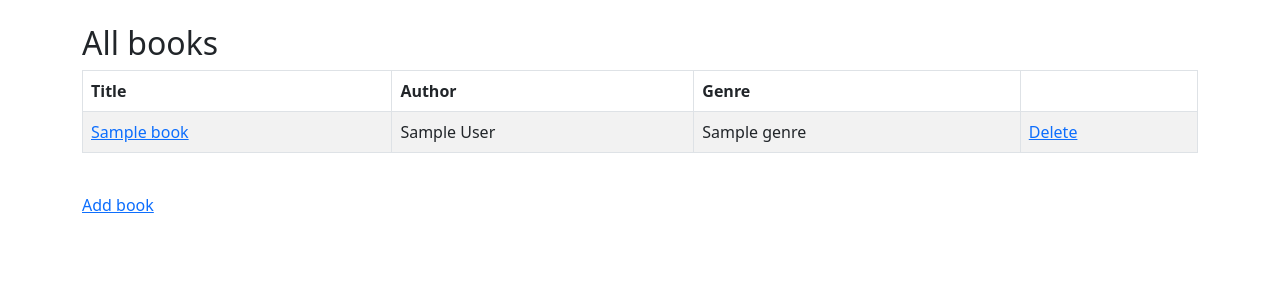
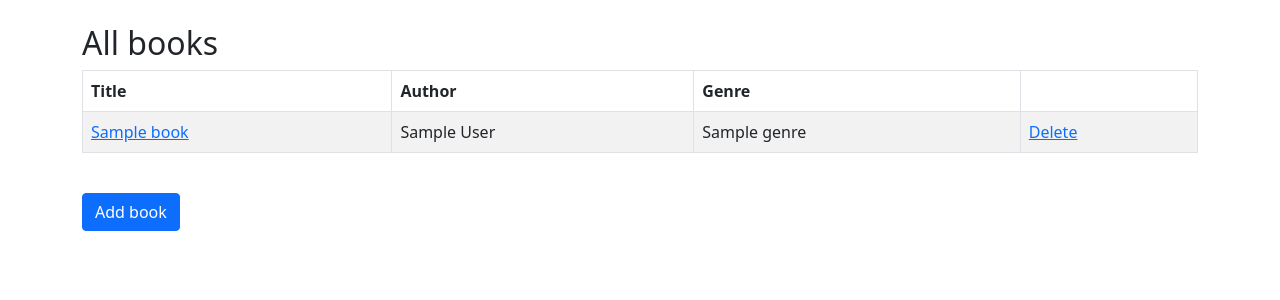
Before and after one commit to hckmd/5023-week8-examples, a Flask app: template original/app/templates/book_list.html in a window 1280 px wide. Shown: the part 56-356 px from the top of the page. Run offline with Flask 2, Linux system fonts and the light colour scheme; the template is opened without the code that fills it: most values are stand-ins (such as "Sample title", 1, 10 or a date in 2020); some libraries are stand-ins or nearby versions.

Commit message:
Changes book list button for adding book

```diff
--- a/with_styles/app/templates/book_list.html
+++ b/with_styles/app/templates/book_list.html
@@ -30,5 +30,5 @@
     </tbody>
 </table>
 <br>
-<a href="{{ url_for('book_add') }}">Add book</a>
+<a class="btn btn-primary" href="{{ url_for('book_add') }}">Add book</a>
 {% endblock %}
```
